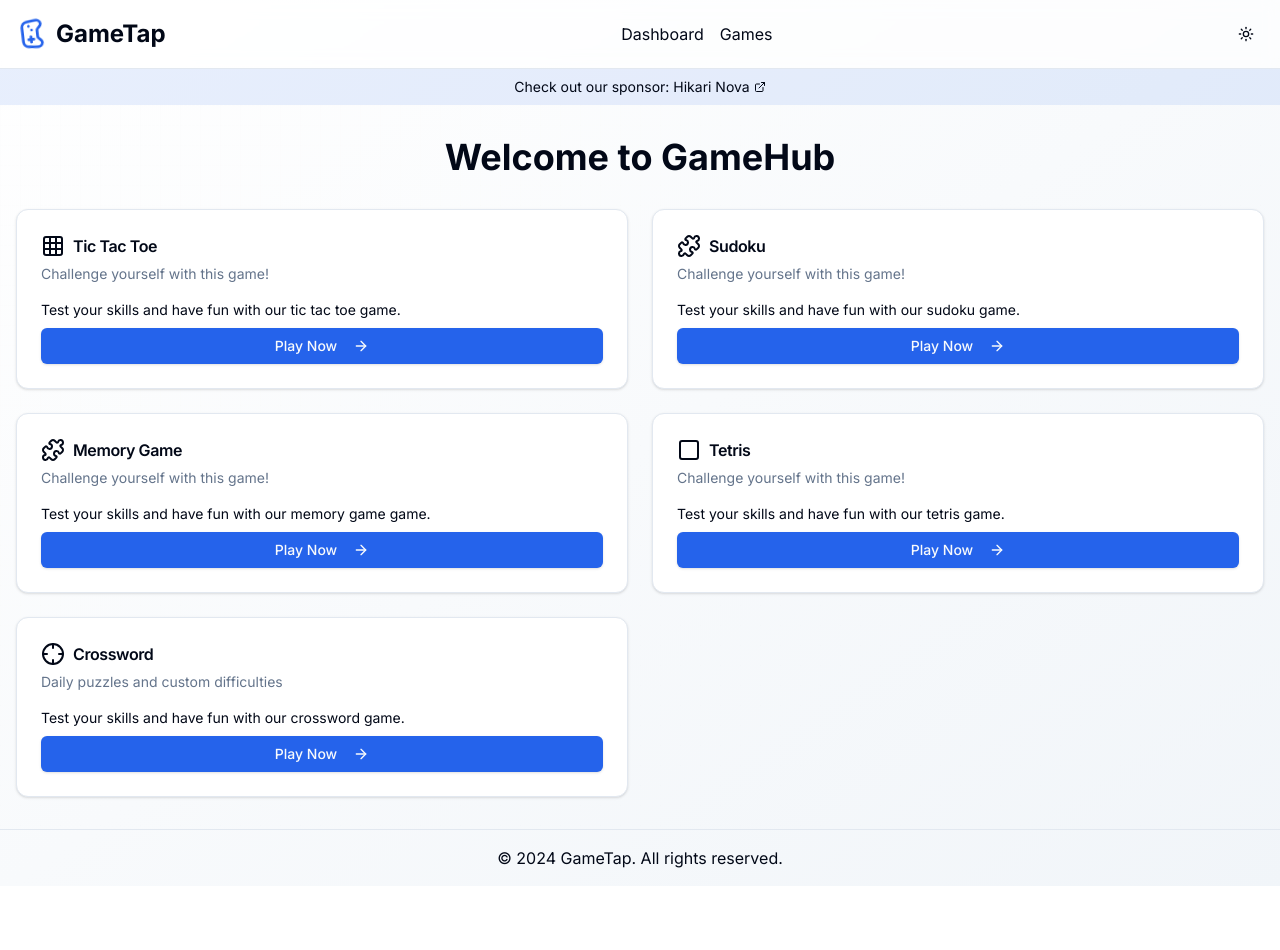
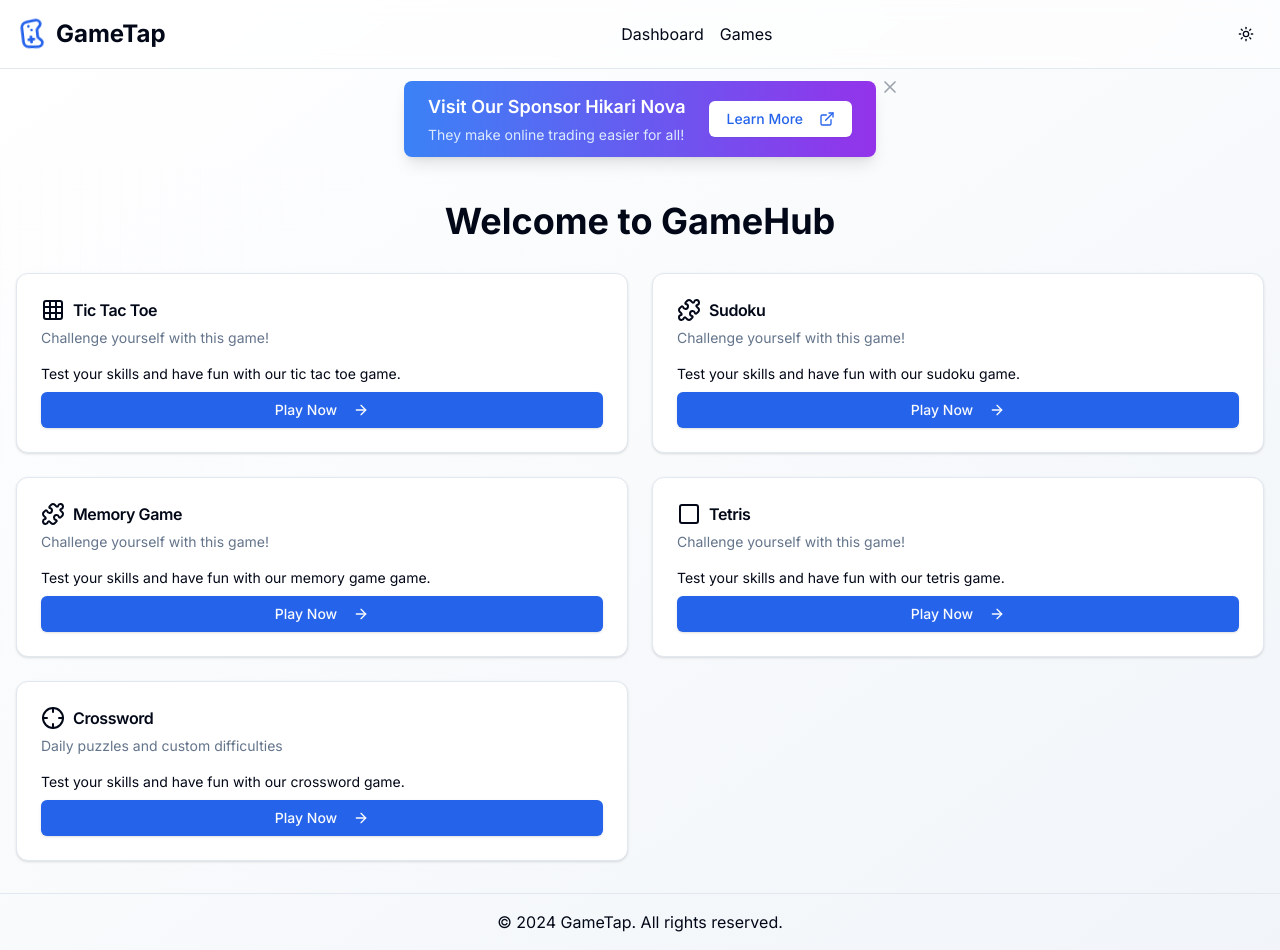
Before and after one commit to Michael-Siglap/gamehub, a Next.js app: page / in a window 1280 px wide. Before the commit the page ends 886 px from the top, so only its background shows below. Built offline with nearby package versions, Linux system fonts and the light colour scheme.

Commit message:
Upgraded ad banner

```diff
--- a/src/components/ad-banner.tsx
+++ b/src/components/ad-banner.tsx
@@ -1,18 +1,106 @@
+"use client";
+
+import { useState } from "react";
 import Link from "next/link";
-import { ExternalLink } from "lucide-react";
+import { ExternalLink, X } from "lucide-react";
+import { motion, AnimatePresence } from "framer-motion";
+import { Button } from "@/components/ui/button";
 
-export function AdBanner() {
+export const AdBanner = () => {
+  const [isVisible, setIsVisible] = useState(true);
+  const [currentAd, setCurrentAd] = useState(1); // 1 = first ad, 2 = second ad
+
+  const handleAdTransition = () => {
+    setIsVisible(false); // Hide the current ad
+    setTimeout(() => {
+      setCurrentAd(2); // Show the second ad after a delay
+      setIsVisible(true); // Make the ad visible again
+    }, 5000); // 5-second delay
+  };
+
+  const handleClose = () => {
+    if (currentAd === 1) {
+      handleAdTransition(); // Transition to the next ad with delay
+    } else {
+      setIsVisible(false); // Hide the component after the second ad is closed
+    }
+  };
+
+  const handleClick = () => {
+    if (currentAd === 1) {
+      handleAdTransition(); // Transition to the next ad with delay
+    } else {
+      setIsVisible(false); // Hide the component after the second ad is clicked
+    }
+  };
+
   return (
-    <div className="bg-primary/10 py-2 text-center text-sm">
+    <AnimatePresence>
+      {isVisible && (
+        <motion.div
+          initial={{ opacity: 0, y: -50 }}
+          animate={{ opacity: 1, y: 0 }}
+          exit={{ opacity: 0, y: -50 }}
+          transition={{ duration: 0.5 }}
+          className="relative max-w-7xl mx-auto py-3 px-4 sm:px-6 lg:px-8"
+        >
+          <div className="bg-gradient-to-r from-blue-500 to-purple-600 rounded-lg shadow-lg overflow-hidden">
+            <div className="px-4 py-3 sm:px-6 sm:flex sm:items-center sm:justify-between">
+              <div className="flex-1 min-w-0">
+                {currentAd === 1 ? (
+                  <>
+                    <h2 className="text-white text-lg font-semibold truncate">
+                      Visit Our Sponsor Hikari Nova
+                    </h2>
+                    <p className="mt-1 text-sm text-blue-100 truncate">
+                      They make online trading easier for all!
+                    </p>
+                  </>
+                ) : (
+                  <>
+                    <h2 className="text-white text-lg font-semibold truncate">
+                      Explore More on NY Times
+                    </h2>
+                    <p className="mt-1 text-sm text-blue-100 truncate">
+                      Get the latest updates on global news and more!
+                    </p>
+                  </>
+                )}
+              </div>
+              <div className="mt-4 sm:mt-0 sm:ml-6">
+                <Button
+                  asChild
+                  variant="secondary"
+                  className="w-full sm:w-auto flex items-center justify-center px-4 py-2 border border-transparent rounded-md shadow-sm text-sm font-medium text-blue-600 bg-white hover:bg-blue-50 focus:outline-none focus:ring-2 focus:ring-offset-2 focus:ring-blue-500"
+                >
                   <Link
-        href="https://hikarinova.com"
+                    href={
+                      currentAd === 1
+                        ? "https://hikarinova.com"
+                        : "https://nytimes.com"
+                    }
                     target="_blank"
                     rel="noopener noreferrer"
-        className="inline-flex items-center hover:underline"
+                    onClick={handleClick}
+                    className="flex items-center"
                   >
-        Check out our sponsor: Hikari Nova
-        <ExternalLink className="ml-1 h-3 w-3" />
+                    {currentAd === 1 ? "Learn More" : "Visit NY Times"}
+                    <ExternalLink className="ml-2 h-4 w-4" aria-hidden="true" />
+                    <span className="sr-only">(opens in a new tab)</span>
                   </Link>
+                </Button>
               </div>
+            </div>
+          </div>
+          <button
+            onClick={handleClose}
+            className="absolute top-1 right-1 p-1 rounded-full text-gray-400 hover:text-gray-500 focus:outline-none focus:ring-2 focus:ring-offset-2 focus:ring-blue-500"
+            aria-label="Close banner"
+          >
+            <X className="h-5 w-5" aria-hidden="true" />
+          </button>
+        </motion.div>
+      )}
+    </AnimatePresence>
   );
-}
+};
```
Lines whose indentation alone changed are shown as unchanged.
